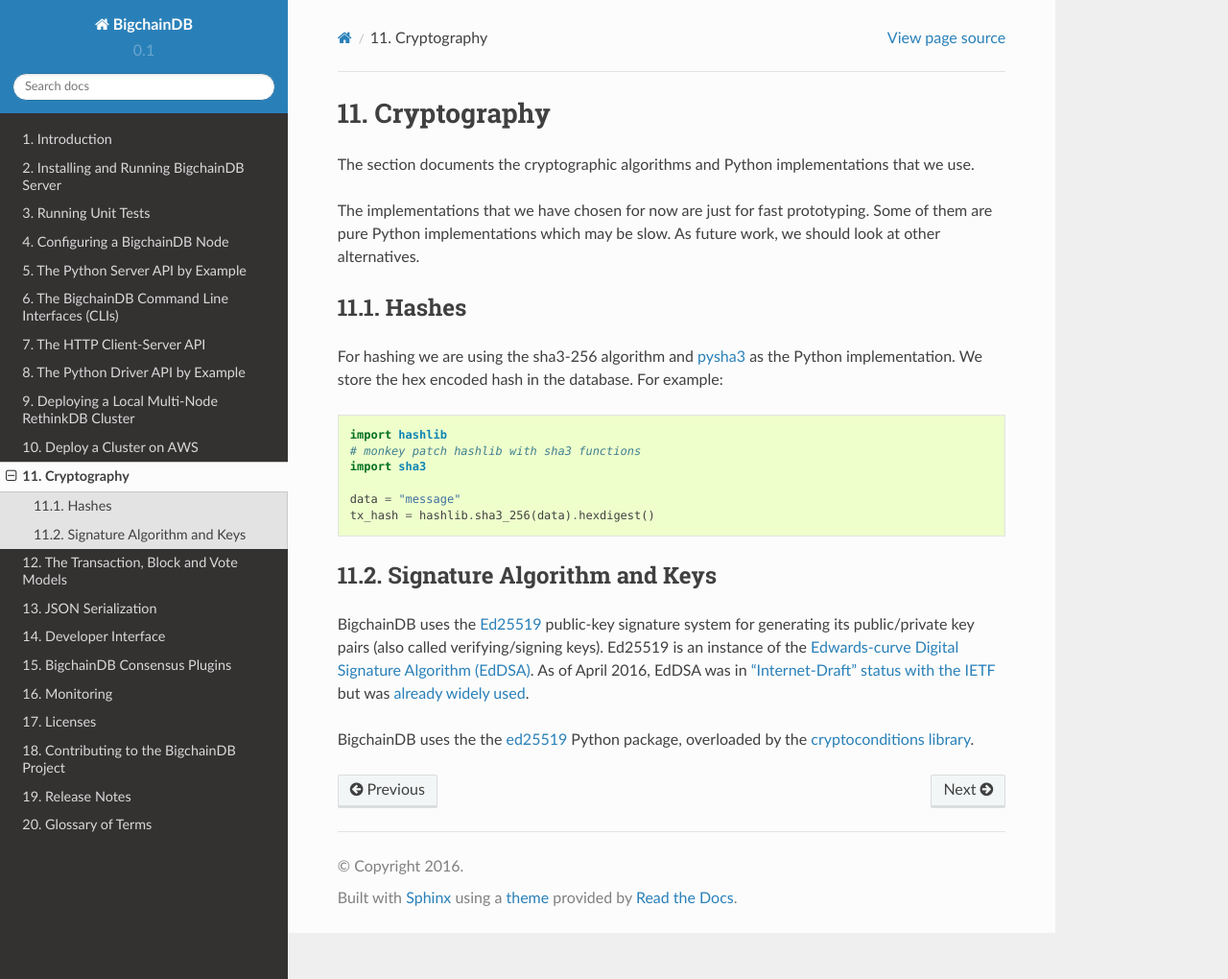
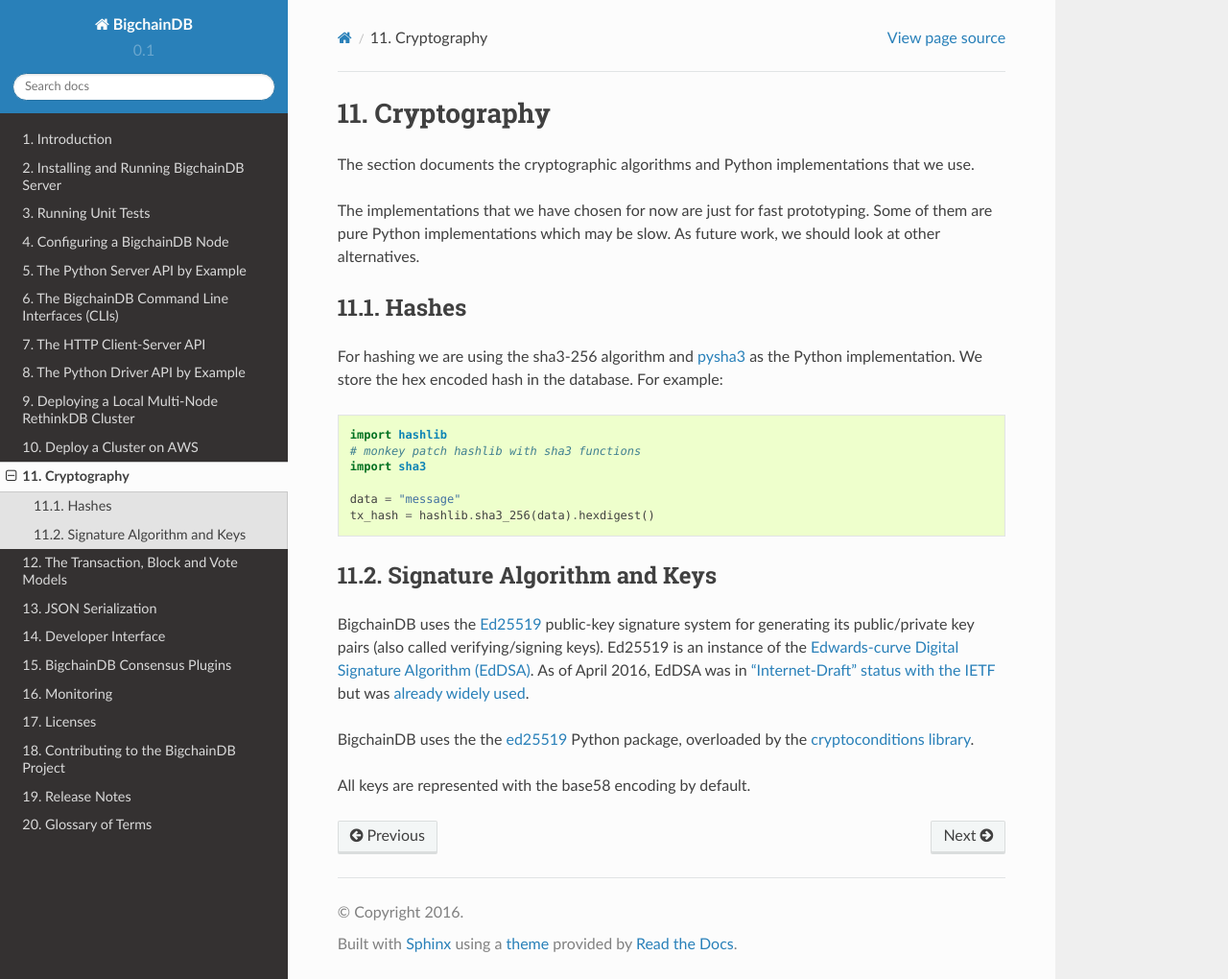
Before and after one commit to bigchaindb/bigchaindb, a Sphinx documentation site: the page built from docs/source/cryptography.md, in a window 1280 px wide and 1020 px high. Shown: the whole window at 96% size. Built offline with Sphinx 7.4.7 and the Read the Docs theme 2.0.0, drawn with Linux system fonts in a browser that asks for light colours.

Commit message:
docs: Added sentence about how crypto keys are represented

```diff
--- a/docs/source/cryptography.md
+++ b/docs/source/cryptography.md
@@ -22,3 +22,5 @@
 BigchainDB uses the [Ed25519](https://ed25519.cr.yp.to/) public-key signature system for generating its public/private key pairs (also called verifying/signing keys). Ed25519 is an instance of the [Edwards-curve Digital Signature Algorithm (EdDSA)](https://en.wikipedia.org/wiki/EdDSA). As of April 2016, EdDSA was in ["Internet-Draft" status with the IETF](https://tools.ietf.org/html/draft-irtf-cfrg-eddsa-05) but was [already widely used](https://ianix.com/pub/ed25519-deployment.html).
 
 BigchainDB uses the the [ed25519](https://github.com/warner/python-ed25519) Python package, overloaded by the [cryptoconditions library](https://github.com/bigchaindb/cryptoconditions).
+
+All keys are represented with the base58 encoding by default.
```
